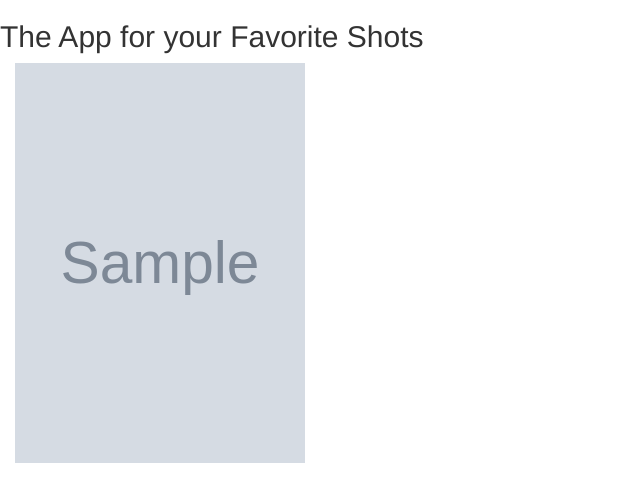
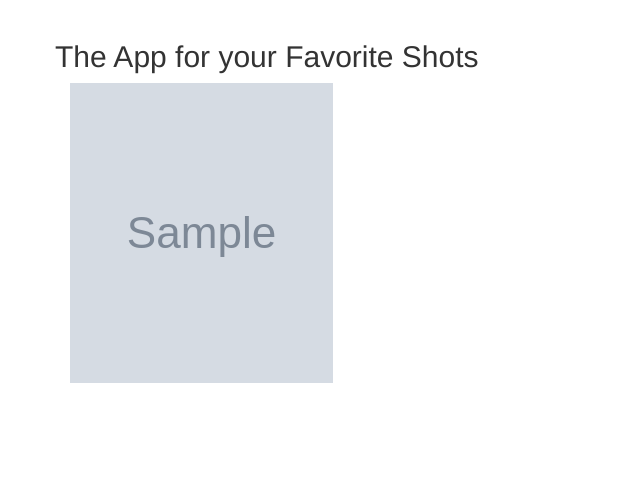
Before and after one commit to derriqo/Personal-Gallery, a Django app: template gallery/templates/first.html in a window 1280 px wide. Shown: the part 102-604 px from the top of the page, without its empty margins (0-640 px from the left). Run offline with Django 3.2, Linux system fonts and the light colour scheme; the template is opened without the code that fills it: most values are stand-ins (such as "Sample title", 1, 10 or a date in 2020); grey boxes marked "Sample" are stand-in pictures; some libraries are stand-ins or nearby versions.

Commit message:
Corrected errors.

```diff
--- a/gallery/templates/first.html
+++ b/gallery/templates/first.html
@@ -1,11 +1,15 @@
 {%extends 'album/base.html'%}
 {% load static %}
 {% block content %}
-
-<h2>The App for your Favorite Shots</h2>
+<div class="container">
+    <div class="row">
+        <h2>The App for your Favorite Shots</h2>
 {% for img in images %}
-<div class="col-md-3 col-sm-4 col-xs-12 single_portfolio_text"><img src="{{img.image.url}}"  style="width: 400px; height:400px;margin-bottom: 25px;" class="img-responsive" alt="Image"></div>
+<div class="col-md-3 col-sm-4 col-xs-12 single_portfolio_text"><img src="{{img.image.url}}"  style="width: 400px; height:300px;margin-bottom: 25px;" class="img-responsive" alt="Image"></div>
 
 {% endfor %}
 
+    </div>
+</div>
+
 {% endblock %}
```
